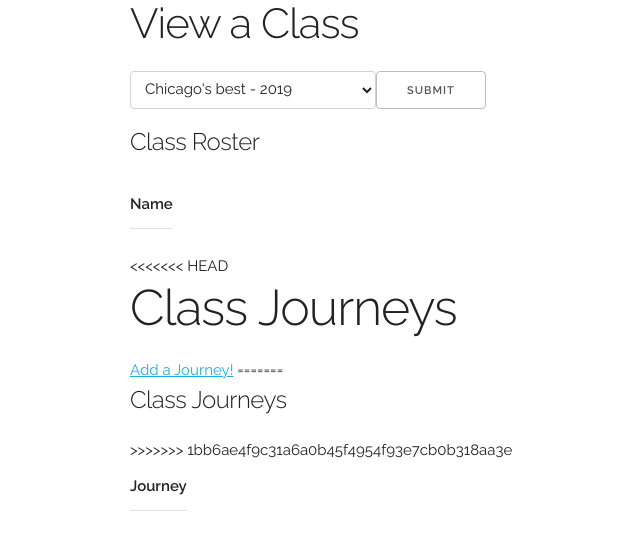
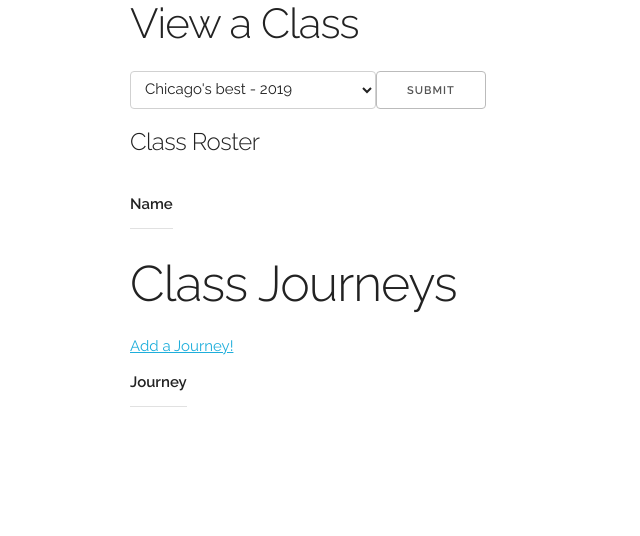
Before and after one commit to cfg-chicago/team-1, a Flask app: page /class in a window 1280 px wide. Shown: the part 447-983 px from the top of the page, without its empty margins (30-670 px from the left). After the commit the page ends 854 px from the top, so only its background shows below. Run offline with Flask 2, Linux system fonts and the light colour scheme; data comes from the database, SQL or seed files in the repository; lists and menus that the app fills with data are empty.

Commit message:
class conflict

```diff
--- a/templates/class.html
+++ b/templates/class.html
@@ -34,12 +34,8 @@
         {% endfor %}
     </table>
 
-<<<<<<< HEAD
     <h1> Class Journeys </h1>
     <a href="{{url_for('add_journey_route', ref=classid)}}">Add a Journey!</a>
-=======
-    <h5> Class Journeys </h5>
->>>>>>> 1bb6ae4f9c31a6a0b45f4954f93e7cb0b318aa3e
     <table>
         <tr>
             <th> Journey </th>
```
